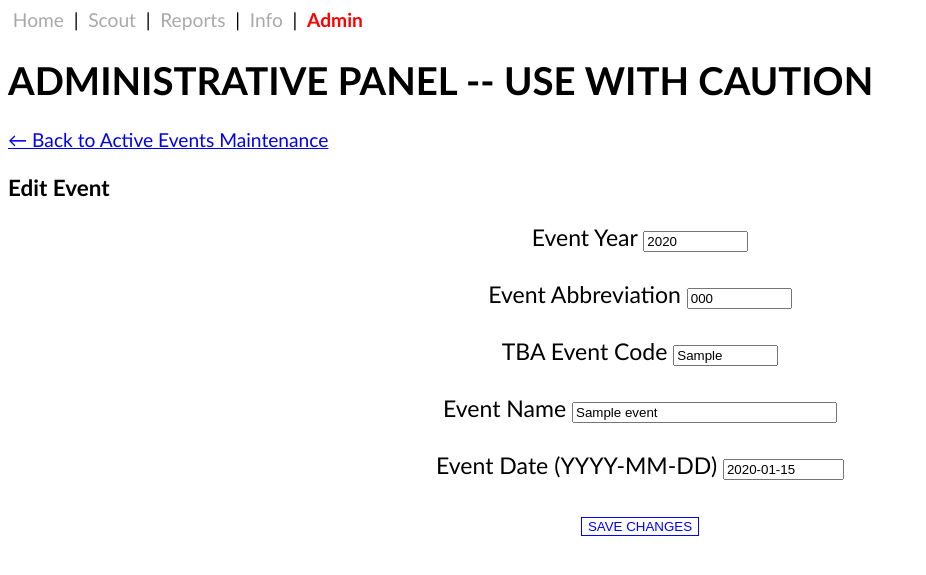
After one commit to fscdata/fsc-data-scouting, a Flask app: page /admin/edit_event?event=1 in a window 1280 px wide. The commit adds this page. Shown: the top 575 px of the page, without its empty margins (0-926 px from the left). Run offline with Flask 3, Linux system fonts and the light colour scheme; tables that the repository leaves empty hold one stand-in row (values such as "Sample post").

Commit message:
able to modify details of already-entered events

```diff
--- a/routes/admin_routes.py
+++ b/routes/admin_routes.py
@@ -495,6 +495,41 @@ def add_new_active_event():
         print(f' > Successfully added event to database')
         return redirect('/admin/maintenance_active_events')
 
+@bp.route("/edit_event")
+@basic_auth.required
+def edit_event():
+    event_id = request.args.get('event', 0)
+    event = db.session.query(Event).filter(Event.event_id == event_id).first()
+    if event is None:
+        print(f' > Event {event_id} not found in database')
+        return redirect('/admin/maintenance_active_events')
+    return render_template('admin/edit_event.html', event=event)
+
+@bp.route("/update_event", methods=['POST'])
+@basic_auth.required
+def update_event():
+    event_id = request.form.get('event_id', 0)
+    updated_event_data = {
+        'event_code': request.form.get('event_code', ''),
+        'event_code_tba': request.form.get('event_code_tba', '') or None,
+        'event_name': request.form.get('event_name', ''),
+        'event_date': request.form.get('event_date', ''),
+        'event_year': int(request.form.get('event_year', 2026)),
+    }
+
+    # Filter out keys that are not in the Event model
+    valid_keys = [c.name for c in Event.__table__.columns]
+    filtered_data = {k: v for k, v in updated_event_data.items() if k in valid_keys}
+
+    db.session\
+        .query(Event)\
+        .filter(Event.event_id == event_id)\
+        .update(filtered_data)
+    db.session.commit()
+
+    print(f' > Successfully updated event {event_id}')
+    return redirect('/admin/maintenance_active_events')
+
 @bp.route("/update_events")
 @basic_auth.required
 def update_events():
--- /dev/null
+++ b/templates/admin/edit_event.html
@@ -0,0 +1,27 @@
+{% extends "base_admin.html" %}
+{% block content %}
+    <p><a href="/admin/maintenance_active_events">&larr; Back to Active Events Maintenance</a></p>
+    <h3>Edit Event</h3>
+
+    <div class="wrapperDiv">
+        <form action="/admin/update_event" method="POST">
+            <input type="hidden" name="event_id" value="{{ event.event_id }}">
+            <label for="event_year">Event Year</label>
+            <input type="text" id="event_year" name="event_year" value="{{ event.event_year }}" size="10" required>
+            <br /><br />
+            <label for="event_code">Event Abbreviation</label>
+            <input type="text" id="event_code" name="event_code" value="{{ event.event_code }}" size="10" required>
+            <br /><br />
+            <label for="event_code_tba">TBA Event Code</label>
+            <input type="text" id="event_code_tba" name="event_code_tba" value="{{ event.event_code_tba or '' }}" size="10">
+            <br /><br />
+            <label for="event_name">Event Name</label>
+            <input type="text" id="event_name" name="event_name" value="{{ event.event_name }}" size="30" required>
+            <br /><br />
+            <label for="event_date">Event Date (YYYY-MM-DD)</label>
+            <input type="text" id="event_date" name="event_date" value="{{ event.event_date }}" size="12" required>
+            <br /><br />
+            <input class="send" type="submit" value="SAVE CHANGES">
+        </form>
+    </div>
+{% endblock %}
--- a/templates/admin/maintenance_active_events.html
+++ b/templates/admin/maintenance_active_events.html
@@ -32,6 +32,8 @@
         {% else %} [inactive]
         {% endif %}
         </span>
+        <a href="/admin/edit_event?event={{ event.event_id }}" class="send">Edit</a>
+
         <a href="/admin/update_events?event={{ event.event_id }}" class="send">Remove</a>
 
         <a href="/admin/toggle_active_events?event={{ event.event_id }}" class="send">Set
```
